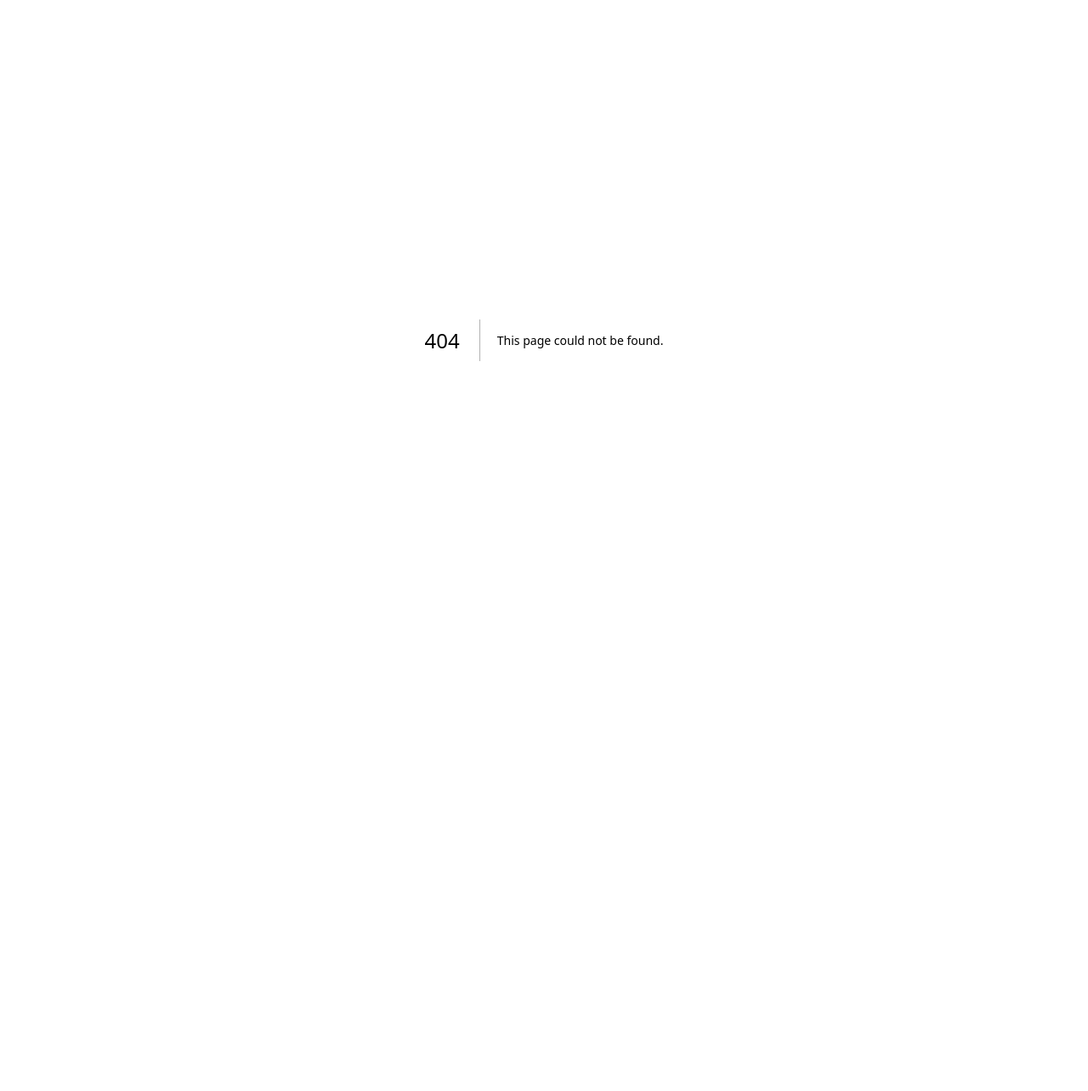
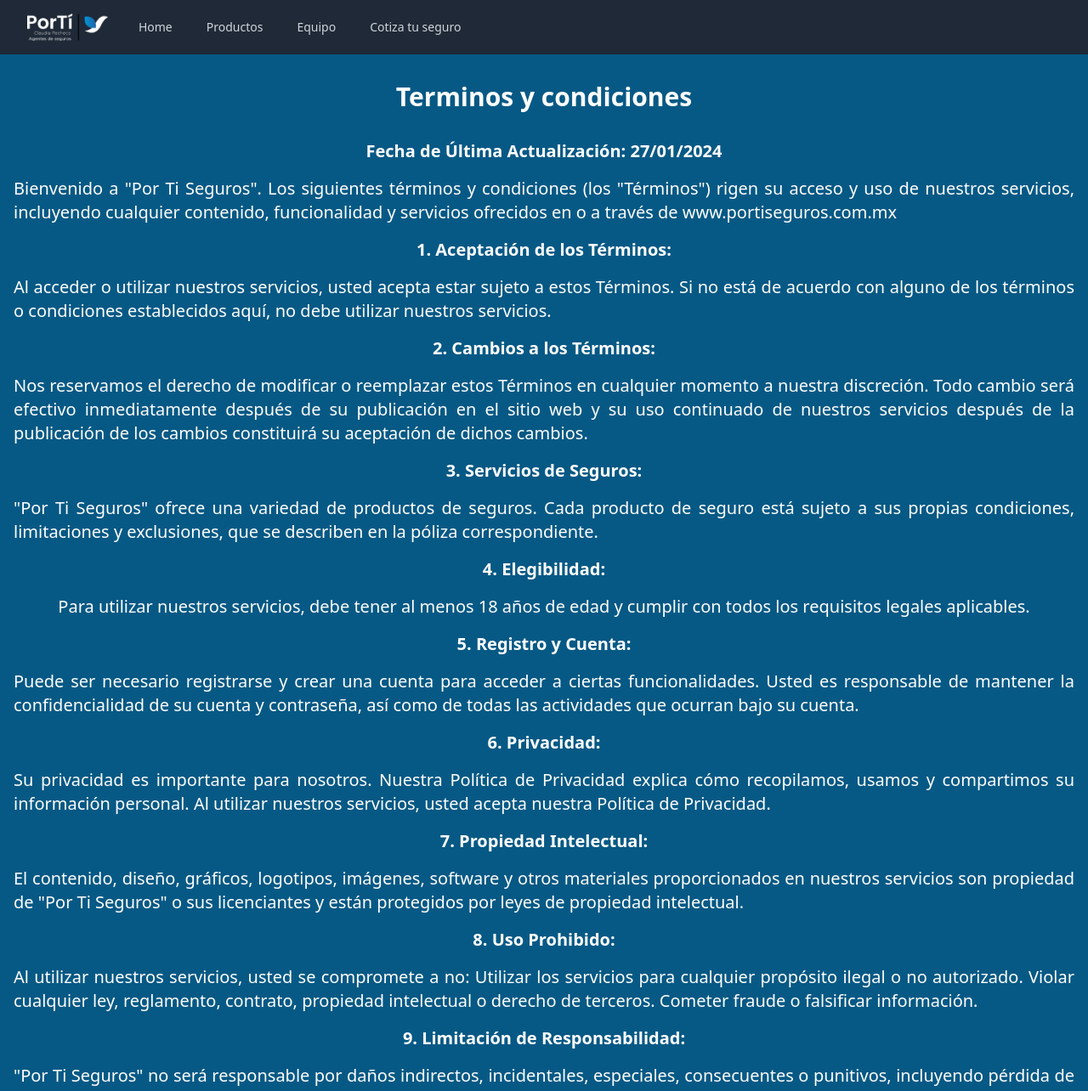
Before and after one commit to luiscarp/porti-seguros, a Next.js app: page /terminos in a window 1280 px wide. Before the commit this address had no page. Shown: the top 1284 px of the page at 85% size. Before the commit the page ends 800 px from the top, so only its background shows below. Built offline with nearby package versions, Linux system fonts and the light colour scheme.

Commit message:
terminos y condiciones

```diff
--- a/pages/components/Footer.js
+++ b/pages/components/Footer.js
@@ -44,7 +44,7 @@
                           <a href="/privacidad" className="hover:underline">Politica de privacidad</a>
                       </li>
                       <li>
-                          <a href="#" className="hover:underline">Terminos &amp; Condiciones</a>
+                          <a href="/terminos" className="hover:underline">Terminos &amp; Condiciones</a>
                       </li>
                   </ul>
               </div>
--- /dev/null
+++ b/pages/terminos.js
@@ -0,0 +1,102 @@
+import React from 'react'
+import Navbar from './components/Navbar'
+import Footer from './components/Footer'
+import Head from 'next/head'
+
+function terminos() {
+    return (
+        <div className='bg-sky-800 flex flex-col'>
+            <Head>
+                <title>Por Ti Seguros | Terminos y Condiciones</title>
+                <link rel="icon" href="/logopestana.png" />
+                {/* Asegúrate de reemplazar "/path-to-your-favicon.ico" con la ruta real de tu favicon */}
+            </Head>
+            <Navbar></Navbar>
+
+            <div className=' mt-8 flex flex-col text-sm text-center md:text-3xl md:text-center items-center text-white font-bold'>
+
+
+                <h1 className=' text-center'>Terminos y condiciones</h1>
+
+
+
+            </div>
+
+            <div className=' mt-8 flex flex-col text-xs text-center md:text-xl md:text-center items-center text-white'>
+
+
+                <h1 className=' text-center font-bold'>Fecha de Última Actualización: 27/01/2024 </h1>
+
+                <p className=' text-justify p-4'>Bienvenido a "Por Ti Seguros". Los siguientes términos y condiciones (los "Términos") rigen su acceso y uso de nuestros servicios, incluyendo cualquier contenido, funcionalidad y servicios ofrecidos en o a través de www.portiseguros.com.mx</p>
+
+                <h1 className=' text-center font-bold'> 1. Aceptación de los Términos:</h1>
+
+                <p className=' text-justify p-4'>Al acceder o utilizar nuestros servicios, usted acepta estar sujeto a estos Términos. Si no está de acuerdo con alguno de los términos o condiciones establecidos aquí, no debe utilizar nuestros servicios.</p>
+
+                <h1 className=' text-center font-bold'> 2. Cambios a los Términos:</h1>
+
+                <p className=' text-justify p-4'> Nos reservamos el derecho de modificar o reemplazar estos Términos en cualquier momento a nuestra discreción. Todo cambio será efectivo inmediatamente después de su publicación en el sitio web y su uso continuado de nuestros servicios después de la publicación de los cambios constituirá su aceptación de dichos cambios.</p>
+
+                <h1 className=' text-center font-bold'> 3. Servicios de Seguros:</h1>
+
+                <p className=' text-justify p-4'>"Por Ti Seguros" ofrece una variedad de productos de seguros. Cada producto de seguro está sujeto a sus propias condiciones, limitaciones y exclusiones, que se describen en la póliza correspondiente.</p>
+
+                <h1 className=' text-center font-bold'> 4. Elegibilidad:</h1>
+
+                <p className=' text-justify p-4'>Para utilizar nuestros servicios, debe tener al menos 18 años de edad y cumplir con todos los requisitos legales aplicables.</p>
+
+                <h1 className=' text-center font-bold'> 5. Registro y Cuenta:</h1>
+
+                <p className=' text-justify p-4'> Puede ser necesario registrarse y crear una cuenta para acceder a ciertas funcionalidades. Usted es responsable de mantener la confidencialidad de su cuenta y contraseña, así como de todas las actividades que ocurran bajo su cuenta.</p>
+
+                <h1 className=' text-center font-bold'> 6. Privacidad:</h1>
+
+                <p className=' text-justify p-4'> Su privacidad es importante para nosotros. Nuestra Política de Privacidad explica cómo recopilamos, usamos y compartimos su información personal. Al utilizar nuestros servicios, usted acepta nuestra Política de Privacidad.</p>
+
+                <h1 className=' text-center font-bold'> 7. Propiedad Intelectual:</h1>
+
+                <p className=' text-justify p-4'> El contenido, diseño, gráficos, logotipos, imágenes, software y otros materiales proporcionados en nuestros servicios son propiedad de "Por Ti Seguros" o sus licenciantes y están protegidos por leyes de propiedad intelectual.</p>
+
+                <h1 className=' text-center font-bold'> 8. Uso Prohibido:</h1>
+
+                <p className=' text-justify p-4'> Al utilizar nuestros servicios, usted se compromete a no:
+
+                    Utilizar los servicios para cualquier propósito ilegal o no autorizado.
+                    Violar cualquier ley, reglamento, contrato, propiedad intelectual o derecho de terceros.
+                    Cometer fraude o falsificar información.</p>
+
+                <h1 className=' text-center font-bold'> 9. Limitación de Responsabilidad:</h1>
+
+                <p className=' text-justify p-4'>"Por Ti Seguros" no será responsable por daños indirectos, incidentales, especiales, consecuentes o punitivos, incluyendo pérdida de beneficios, datos o uso, relacionados con su acceso o uso de nuestros servicios.</p>
+
+                <h1 className=' text-center font-bold'> 10. Indemnización:</h1>
+
+                <p className=' text-justify p-4'>Usted acuerda indemnizar y eximir de responsabilidad a "Por Ti Seguros", sus afiliados, oficiales, empleados y agentes, de cualquier reclamo, demanda, pérdida, responsabilidad y gastos (incluidos los honorarios de abogados) que surjan de su uso de nuestros servicios..
+
+
+                </p>
+
+                <h1 className=' text-center font-bold'> 11. Ley Aplicable y Jurisdicción:</h1>
+
+                <p className=' text-justify p-4'>"Por Ti Seguros" puede modificar este Aviso de Privacidad ocasionalmente. Cualquier cambio será publicado en esta página con la fecha de la última actualización.</p>
+
+                <h1 className=' text-center font-bold'> 12. Contacto:</h1>
+
+                <p className=' text-justify p-4'>Para cualquier pregunta o consulta sobre estos Términos, por favor contáctenos en el numero telefonico 614-288-42-70.
+
+
+                </p>
+
+                <p className=' text-justify p-4'>Al utilizar nuestros servicios, usted reconoce que ha leído, entendido y aceptado estos Términos y Condiciones.</p>
+
+            </div>
+
+
+
+            <Footer></Footer>
+
+        </div>
+    )
+}
+
+export default terminos
```
